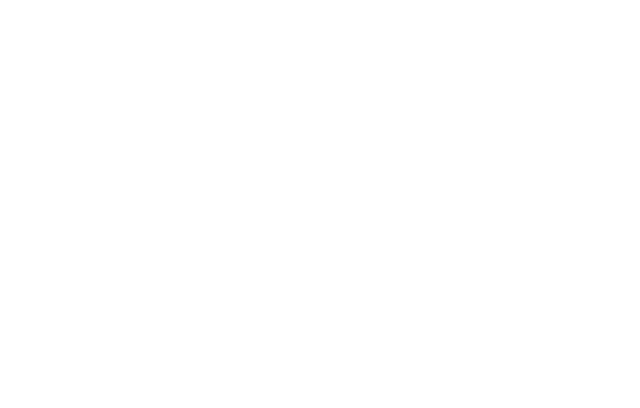
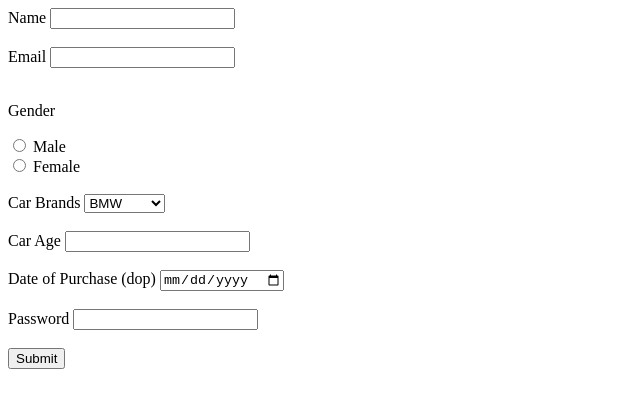
Before and after one commit to acciojob/car-insurance-form-Sai4u-dev, a website: page main.html in a window 1280 px wide. Shown: the whole page, without its empty margins (0-640 px from the left). Drawn offline with Linux system fonts and the light colour scheme.

Commit message:
created a submission

```diff
--- a/main.html
+++ b/main.html
@@ -8,6 +8,47 @@
 
 <body>
 	<!-- the entire body must be written by student -->
+
+	 <form method="post">
+		    <!-- Name -->
+		    <label for="name">Name</label>
+		    <input type="text" id="name" name="name" required><br><br>
+
+		    <!-- Email -->
+		    <label for="email">Email</label>
+		    <input type="email" id="email" name="email" required><br><br>
+
+		    <!-- Gender -->
+		    <p>Gender</p>
+		    <input type="radio" id="male" name="gender" value="male" required>
+		    <label for="male">Male</label><br>
+
+		    <input type="radio" id="female" name="gender" value="female" required>
+		    <label for="female">Female</label><br><br>
+
+		    <!-- Car Brands -->
+		    <label for="cars">Car Brands</label>
+		    <select id="cars" name="cars">
+		      <option value="bmw">BMW</option>
+		      <option value="audi">Audi</option>
+		      <option value="mercedez">Mercedez</option>
+		    </select><br><br>
+
+		    <!-- Car Age -->
+		    <label for="carage">Car Age</label>
+		    <input type="number" id="carage" name="carage" required><br><br>
+
+		    <!-- Date of Purchase -->
+		    <label for="dop">Date of Purchase (dop)</label>
+		    <input type="date" id="dop" name="dop" required><br><br>
+
+		    <!-- Password -->
+		    <label for="password">Password</label>
+		    <input type="password" id="password" name="password" required><br><br>
+
+		    <!-- Submit Button -->
+		    <button type="submit">Submit</button>
+  </form>
     <script type="text/javascript" src="./script.js">
 </script>
 
```
